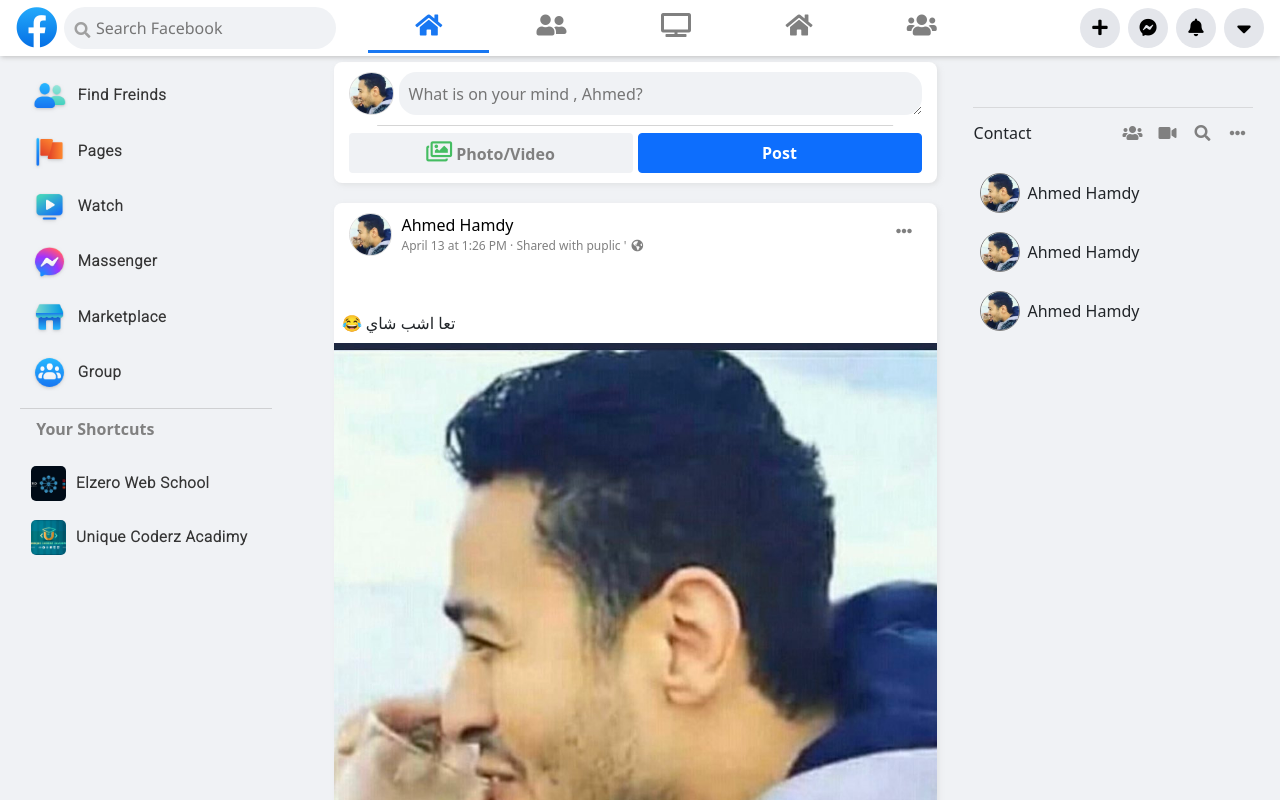
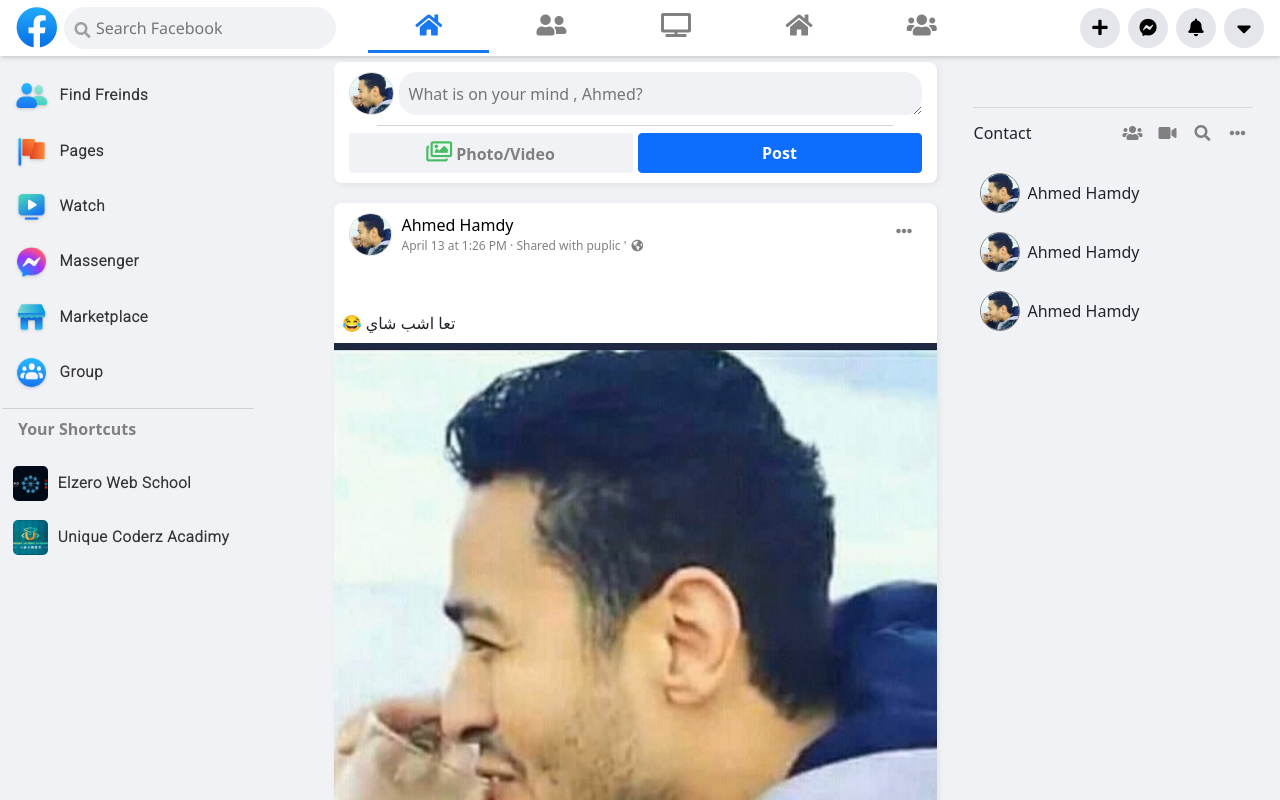
Before and after one commit to ibrahimmoamen100/facebook-main, a React (Create React App) app: page / in a window 1280 px wide. Shown: the top 800 px of the page. Built offline with nearby package versions, Linux system fonts and the light colour scheme.

Commit message:
add styled-components

```diff
--- a/package.json
+++ b/package.json
@@ -17,7 +17,7 @@
     "react-scripts": "4.0.3",
     "react-tooltip": "^4.2.17",
     "redux": "^4.0.5",
-    "styled-components": "^5.2.1",
+    "styled-components": "^5.2.3",
     "web-vitals": "^1.1.1"
   },
   "scripts": {
--- a/src/Components/Home.css
+++ b/src/Components/Home.css
@@ -1,18 +1,3 @@
-.ss {
-  width: 100%;
-  display: flex;
-  flex-direction: row;
-  justify-content: space-between;
-  /* align-items: center; */
-  max-width: 1920px;
-  min-width: 280px;
-  margin: auto;
-  padding: 2px;
-  position: relative;
-  margin-top: var(--mg-fixed);
-  /* display: flex; */
-}
-
 .first-section {
   /* background: rgb(172, 98, 98); */
   /* flex-shrink: 2;
--- a/src/Components/Home.js
+++ b/src/Components/Home.js
@@ -4,10 +4,26 @@ import "./Home.css";
 import "./../App.css";
 import SectionMid from "./SectionMid";
 import Freinds from "./Freinds";
+import styled from "styled-components";
+
+const HomeSection = styled.div`
+  width: 100%;
+  display: flex;
+  flex-direction: row;
+  justify-content: space-between;
+  /* align-items: center; */
+  max-width: 1920px;
+  min-width: 280px;
+  margin: auto;
+  padding: 2px;
+  position: relative;
+  margin-top: var(--mg-fixed);
+  /* display: flex; */
+`;
 export default class Home extends React.Component {
   render() {
     return (
-      <div className="home_sections ss">
+      <HomeSection className="home_section">
         {/* <h1>hello this Home Section</h1> */}
         {/* <div className="App">
           <button onClick={this.increase}>Increase</button>
@@ -24,7 +40,7 @@ export default class Home extends React.Component {
         <div className="last-section">
           <Freinds />
         </div>
-      </div>
+      </HomeSection>
     );
   }
 }
--- a/src/Components/MenuSection.css
+++ b/src/Components/MenuSection.css
@@ -6,7 +6,7 @@
   /* width: 95%; */
   width: clamp(150px, 17.5rem, 23rem);
   margin: auto;
-  /* position: fixed; */
+  position: fixed;
 
   /* overflow: hidden; */
 }
```
Also changed, not shown: 1 other file (tests, documents, lock files or other folders).
